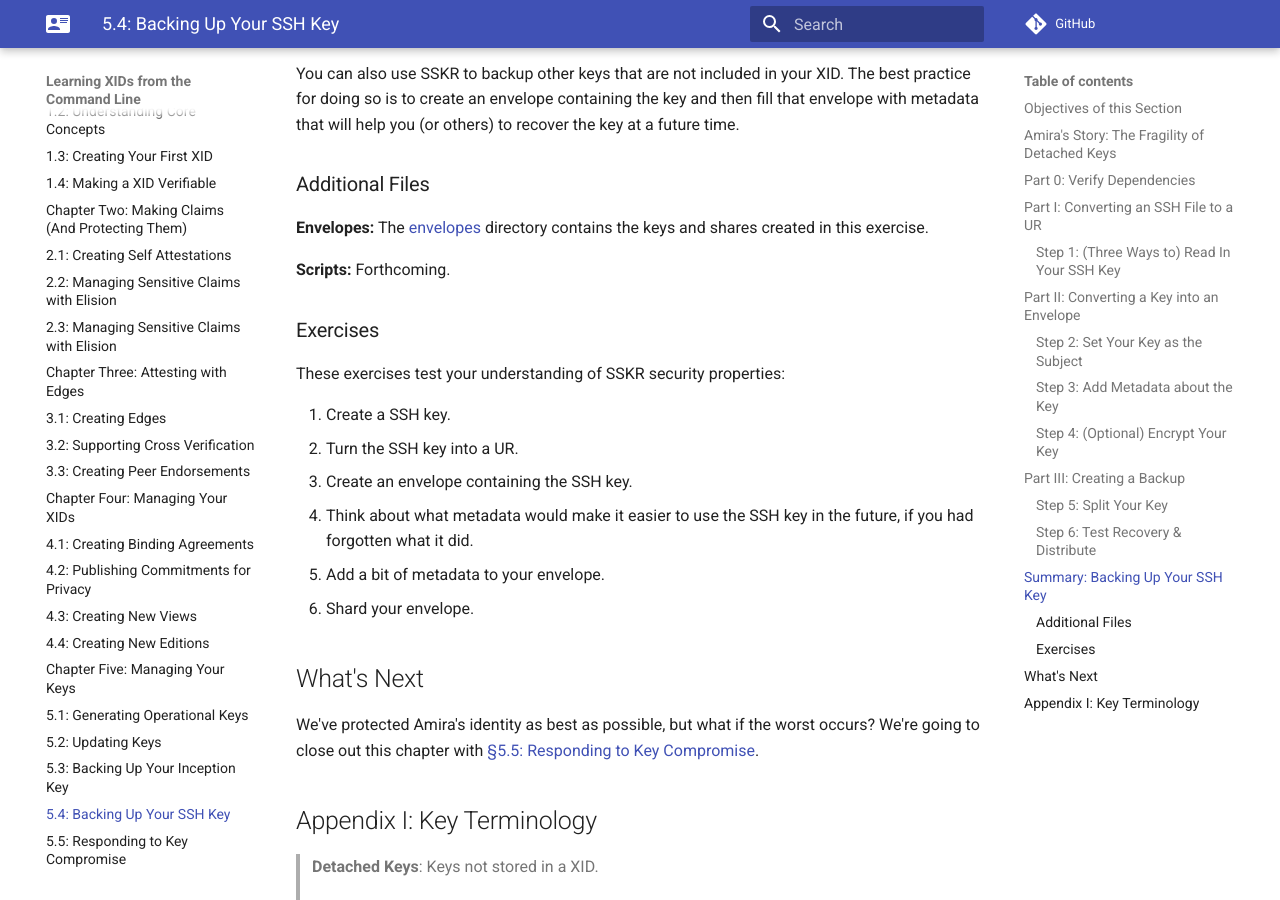
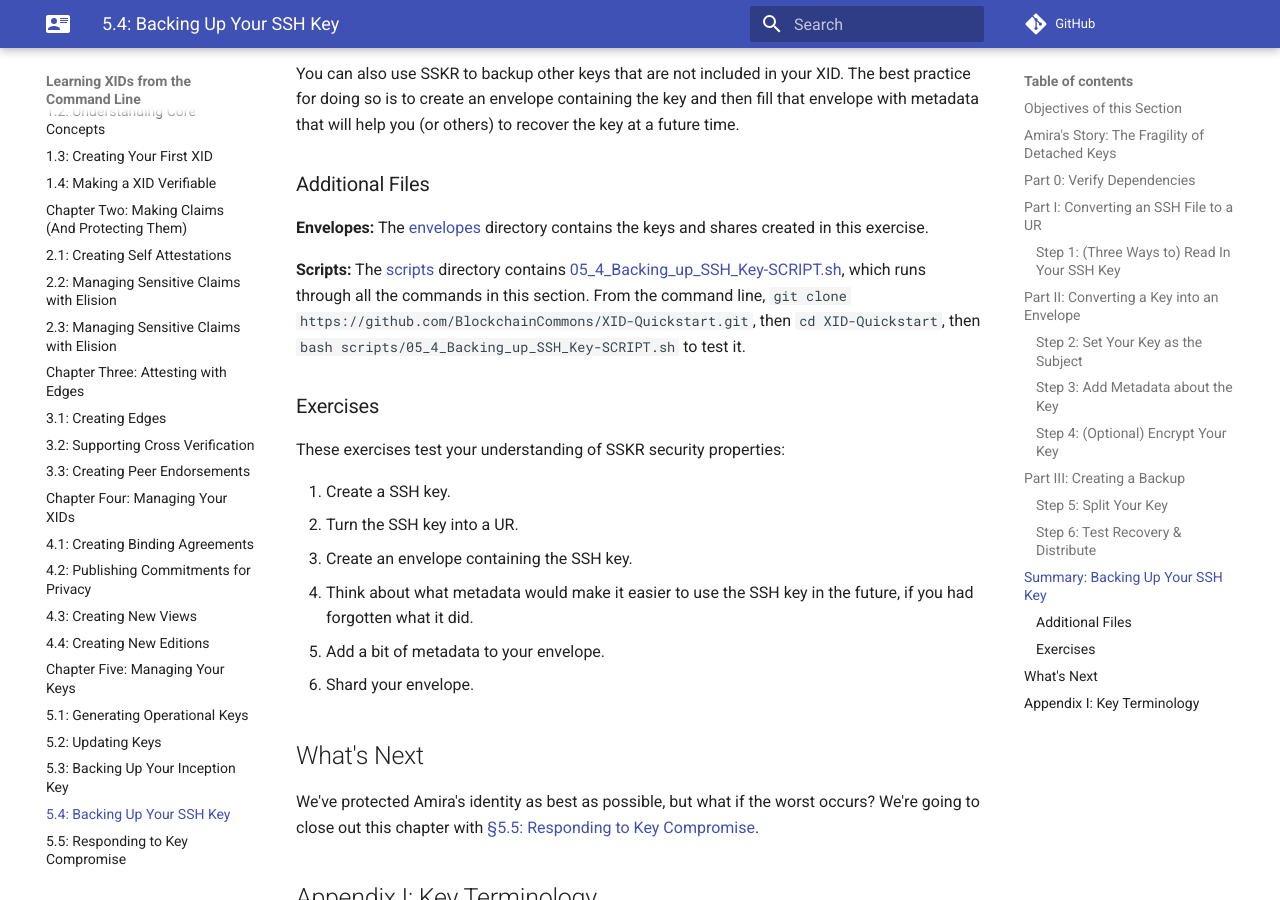
Before and after one commit to BlockchainCommons/XID-Quickstart, an MkDocs documentation site: the page built from docs/05_4_Backing_up_SSH_Key.md, in a window 1280 px wide and 900 px high, scrolled down 5486 px. Built offline with MkDocs 1.6.1 and Material for MkDocs 9.7.7, drawn with Linux system fonts in a browser that asks for light colours; comment, search, counter and statistics services are not loaded.

Commit message:
script links

```diff
--- a/docs/05_4_Backing_up_SSH_Key.md
+++ b/docs/05_4_Backing_up_SSH_Key.md
@@ -291,7 +291,15 @@ help you (or others) to recover the key at a future time.
 [envelopes](https://github.com/BlockchainCommons/XID-Quickstart/tree/main/envelopes)
 directory contains the keys and shares created in this exercise.
 
-**Scripts:** Forthcoming.
+**Scripts:** The
+[scripts](https://github.com/BlockchainCommons/XID-Quickstart/tree/main/scripts)
+directory contains
+[05_4_Backing_up_SSH_Key-SCRIPT.sh](https://github.com/BlockchainCommons/XID-Quickstart/tree/main/scripts/05_4_Backing_up_SSH_Key-SCRIPT.sh),
+which runs through all the commands in this section. From the command
+line, `git clone
+https://github.com/BlockchainCommons/XID-Quickstart.git`, then `cd
+XID-Quickstart`, then `bash
+scripts/05_4_Backing_up_SSH_Key-SCRIPT.sh` to test it.
 
 ### Exercises
 
```
Also changed, not shown: docs/05_1_Generating_Operational_Keys.md (+10 -1 lines), docs/05_2_Updating_Keys.md (+9 -1 lines), docs/05_3_Backing_up_Inception_Key.md (+9 -1 lines), docs/05_5_Responding_to_Key_Compromise.md (+9 -1 lines).
